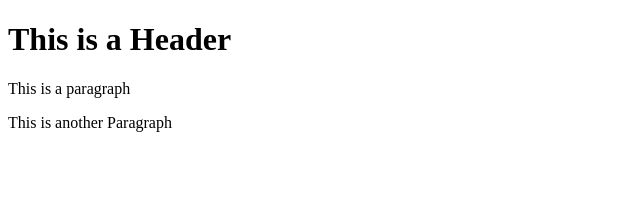
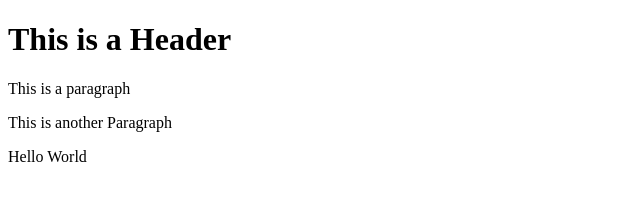
Before and after one commit to AlericPerry/git-test, a website: page index.html in a window 1280 px wide. Shown: the whole page, without its empty margins (0-640 px from the left). Drawn offline with Linux system fonts and the light colour scheme.

```diff
--- a/index.html
+++ b/index.html
@@ -4,5 +4,6 @@
         <h1>This is a Header</h1>
         <p>This is a paragraph</p>
         <p>This is another Paragraph</p>
+        <p>Hello World</p>
     </body>
 </html>
```
Also changed, not shown: package.json (added, +24 -0 lines), 2 other files.
